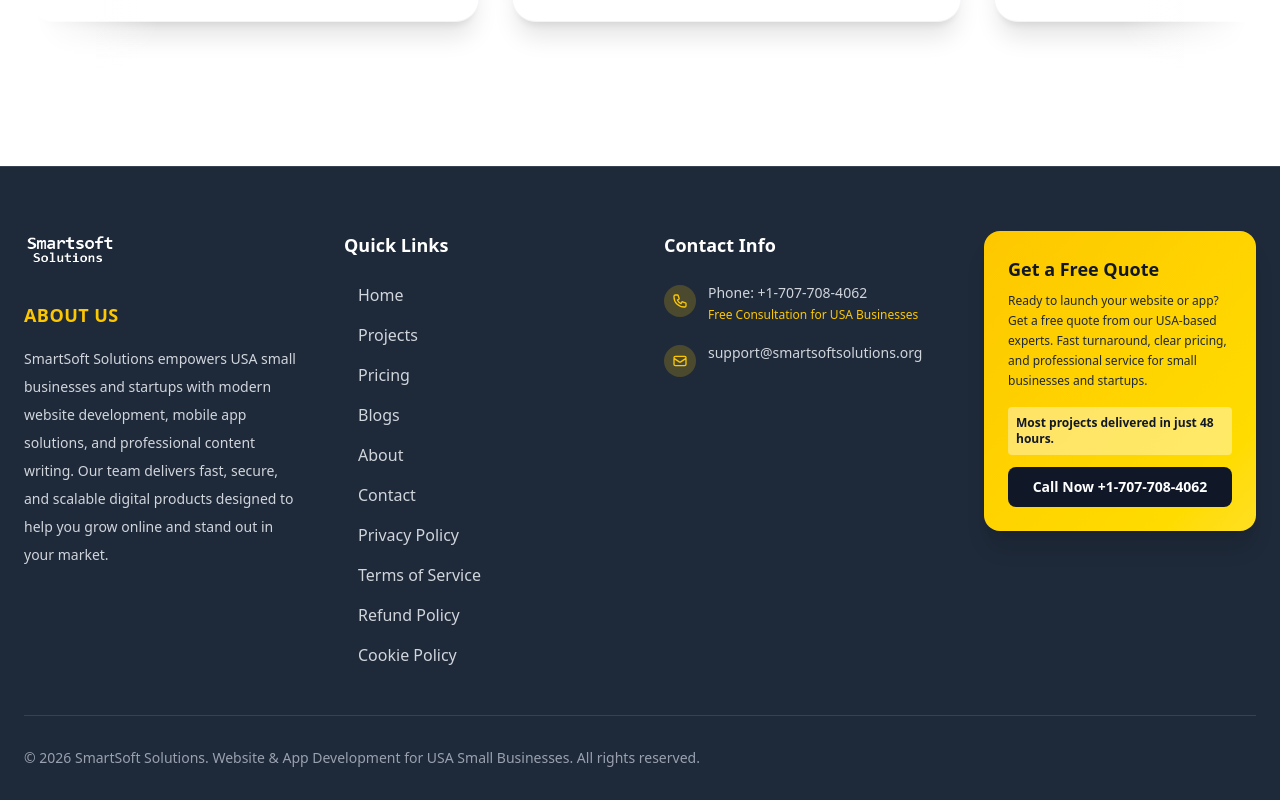
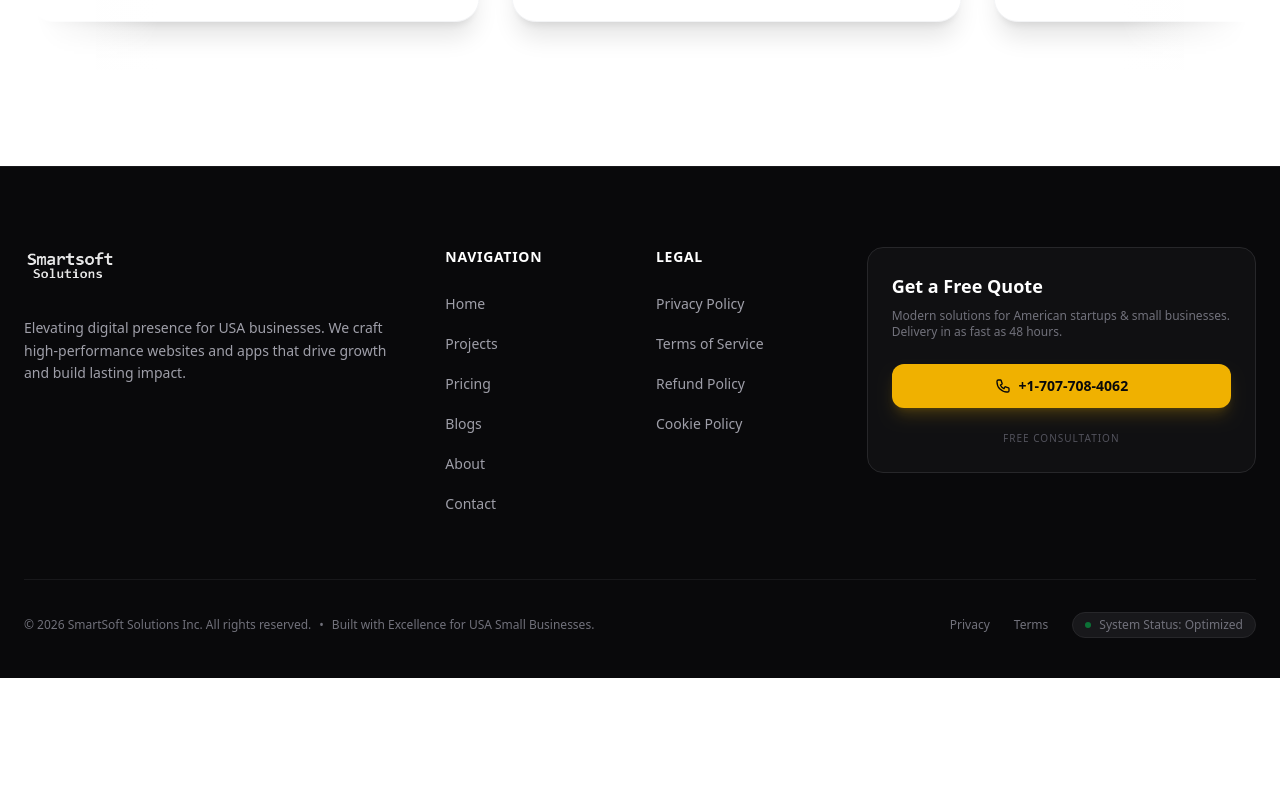
Before and after one commit to TarunGupta2602/smart-web, a Next.js app: page / in a window 1280 px wide. Shown: the part 7097-7897 px from the top of the page. After the commit the page ends 7775 px from the top, so only its background shows below. Built offline with nearby package versions, Linux system fonts and the light colour scheme.

Commit message:
UI improvments

```diff
--- a/app/components/footer.js
+++ b/app/components/footer.js
@@ -4,29 +4,35 @@ import Image from "next/image";
 export default function Footer() {
     const currentYear = new Date().getFullYear();
 
+
+
     return (
-        <footer className="bg-gray-800 text-white pt-16 pb-8 border-t border-gray-700">
+        <footer className="bg-zinc-950 text-zinc-400 pt-20 pb-10 border-t border-zinc-800/50">
             <div className="container mx-auto px-6">
-                <div className="grid grid-cols-1 sm:grid-cols-2 lg:grid-cols-4 gap-8 lg:gap-12 mb-12">
+                <div className="grid grid-cols-1 md:grid-cols-2 lg:grid-cols-12 gap-12 lg:gap-8 mb-16">
 
-                    {/* Column 1: About Us */}
-                    <div className="col-span-1 sm:col-span-2 lg:col-span-1">
-                        <Link href="/" className="inline-block mb-6 group">
+                    {/* Brand Column */}
+                    <div className="lg:col-span-4 space-y-8">
+                        <div>
+                            <Link href="/" className="inline-block group mb-6">
                                 <img
                                     src="/images/logo.png"
                                     alt="SmartSoft Solutions"
-                                className="h-10 w-auto object-contain brightness-0 invert"
+                                    className="h-10 w-auto object-contain brightness-0 invert opacity-90 group-hover:opacity-100 transition-opacity"
                                 />
                             </Link>
-                            <h3 className="text-lg font-bold text-yellow-400 mb-4 uppercase tracking-wide">About Us</h3>
-                            <p className="text-gray-300 text-sm leading-7 text-left">
-                                SmartSoft Solutions empowers USA small businesses and startups with modern website development, mobile app solutions, and professional content writing. Our team delivers fast, secure, and scalable digital products designed to help you grow online and stand out in your market.
+                            <p className="text-zinc-400 text-sm leading-relaxed max-w-sm">
+                                Elevating digital presence for USA businesses. We craft high-performance websites and apps that drive growth and build lasting impact.
                             </p>
                         </div>
+                        <div className="flex space-x-5">
 
-                    {/* Column 2: Quick Links */}
-                    <div className="col-span-1">
-                        <h3 className="text-lg font-bold text-white mb-6">Quick Links</h3>
+                        </div>
+                    </div>
+
+                    {/* Quick Links */}
+                    <div className="lg:col-span-2">
+                        <h3 className="text-white font-semibold mb-6 text-sm uppercase tracking-wider">Navigation</h3>
                         <ul className="space-y-4">
                             {[
                                 { name: 'Home', href: '/' },
@@ -35,6 +41,24 @@ export default function Footer() {
                                 { name: 'Blogs', href: '/blog' },
                                 { name: 'About', href: '/about' },
                                 { name: 'Contact', href: '/contact' },
+                            ].map((item) => (
+                                <li key={item.name}>
+                                    <Link
+                                        href={item.href}
+                                        className="text-sm hover:text-white transition-colors duration-200"
+                                    >
+                                        {item.name}
+                                    </Link>
+                                </li>
+                            ))}
+                        </ul>
+                    </div>
+
+                    {/* Legal Links */}
+                    <div className="lg:col-span-2">
+                        <h3 className="text-white font-semibold mb-6 text-sm uppercase tracking-wider">Legal</h3>
+                        <ul className="space-y-4">
+                            {[
                                 { name: 'Privacy Policy', href: '/privacy-policy' },
                                 { name: 'Terms of Service', href: '/terms-of-service' },
                                 { name: 'Refund Policy', href: '/refund-policy' },
@@ -43,9 +67,8 @@ export default function Footer() {
                                 <li key={item.name}>
                                     <Link
                                         href={item.href}
-                                        className="text-gray-300 hover:text-yellow-400 transition-colors flex items-center group"
+                                        className="text-sm hover:text-white transition-colors duration-200"
                                     >
-                                        <span className="w-1.5 h-1.5 rounded-full bg-yellow-400 mr-2 opacity-0 group-hover:opacity-100 transition-opacity"></span>
                                         {item.name}
                                     </Link>
                                 </li>
@@ -53,54 +76,48 @@ export default function Footer() {
                         </ul>
                     </div>
 
-                    {/* Column 3: Contact Info */}
-                    <div className="col-span-1">
-                        <h3 className="text-lg font-bold text-white mb-6">Contact Info</h3>
-                        <ul className="space-y-5">
+                    {/* Newsletter / CTA */}
+                    <div className="lg:col-span-4">
+                        <div className="relative group overflow-hidden bg-zinc-900/50 border border-zinc-800 rounded-2xl p-6 transition-all duration-300 hover:border-zinc-700">
+                            <div className="absolute top-0 right-0 -tranzinc-y-1/2 tranzinc-x-1/2 w-32 h-32 bg-yellow-500/10 rounded-full blur-3xl opacity-0 group-hover:opacity-100 transition-opacity"></div>
 
-                            <li className="flex items-start">
-                                <div className="w-8 h-8 rounded-full bg-yellow-400/20 flex items-center justify-center text-yellow-400 mt-0.5 mr-3 shrink-0">
-                                    <svg className="w-4 h-4" fill="none" stroke="currentColor" viewBox="0 0 24 24"><path strokeLinecap="round" strokeLinejoin="round" strokeWidth={2} d="M3 5a2 2 0 012-2h3.28a1 1 0 01.948.684l1.498 4.493a1 1 0 01-.502 1.21l-2.257 1.13a11.042 11.042 0 005.516 5.516l1.13-2.257a1 1 0 011.21-.502l4.493 1.498a1 1 0 01.684.949V19a2 2 0 01-2 2h-1C9.716 21 3 14.284 3 6V5z" /></svg>
+                            <h3 className="text-white font-bold text-lg mb-2 relative z-10">Get a Free Quote</h3>
+                            <p className="text-xs text-zinc-500 mb-6 relative z-10">
+                                Modern solutions for American startups & small businesses. Delivery in as fast as 48 hours.
+                            </p>
+
+                            <div className="space-y-4 relative z-10">
+                                <a
+                                    href="tel:17077084062"
+                                    className="flex items-center justify-center w-full py-3 px-4 bg-yellow-500 hover:bg-yellow-400 text-zinc-950 font-bold rounded-xl text-sm transition-all shadow-lg shadow-yellow-500/20"
+                                >
+                                    <svg className="w-4 h-4 mr-2" fill="none" stroke="currentColor" viewBox="0 0 24 24"><path strokeLinecap="round" strokeLinejoin="round" strokeWidth={2} d="M3 5a2 2 0 012-2h3.28a1 1 0 01.948.684l1.498 4.493a1 1 0 01-.502 1.21l-2.257 1.13a11.042 11.042 0 005.516 5.516l1.13-2.257a1 1 0 011.21-.502l4.493 1.498a1 1 0 01.684.949V19a2 2 0 01-2 2h-1C9.716 21 3 14.284 3 6V5z" /></svg>
+                                    +1-707-708-4062
+                                </a>
+                                <div className="text-center">
+                                    <span className="text-[10px] text-zinc-600 uppercase tracking-widest font-medium">Free Consultation</span>
                                 </div>
-                                <div>
-                                        <p className="text-gray-300 text-sm font-medium">Phone: +1-707-708-4062</p>
-                                        <p className="text-yellow-400 text-xs mt-1">Free Consultation for USA Businesses</p>
-                                </div>
-                            </li>
-                            <li className="flex items-start">
-                                <div className="w-8 h-8 rounded-full bg-yellow-400/20 flex items-center justify-center text-yellow-400 mt-0.5 mr-3 shrink-0">
-                                    <svg className="w-4 h-4" fill="none" stroke="currentColor" viewBox="0 0 24 24"><path strokeLinecap="round" strokeLinejoin="round" strokeWidth={2} d="M3 8l7.89 5.26a2 2 0 002.22 0L21 8M5 19h14a2 2 0 002-2V7a2 2 0 00-2-2H5a2 2 0 00-2 2v10a2 2 0 002 2z" /></svg>
-                                </div>
-                                <span className="text-gray-300 text-sm break-all">support@smartsoftsolutions.org</span>
-                            </li>
-                        </ul>
-                    </div>
-
-                    {/* Column 4: Get A Quote */}
-                    <div className="col-span-1 sm:col-span-2 lg:col-span-1">
-                        <div className="bg-gradient-to-br from-yellow-400 to-yellow-300 p-6 rounded-2xl shadow-xl text-gray-900 transform hover:-translate-y-1 transition-transform duration-300">
-                                <h4 className="text-lg font-bold mb-2">Get a Free Quote</h4>
-                                <p className="text-gray-800 text-xs leading-5 mb-4">
-                                    Ready to launch your website or app? Get a free quote from our USA-based experts. Fast turnaround, clear pricing, and professional service for small businesses and startups.
-                                </p>
-                            <div className="space-y-3">
-                                <p className="text-xs font-semibold text-gray-900 bg-white/40 p-2 rounded">
-                                        Most projects delivered in just 48 hours.
-                                </p>
-                                <a href="tel:17077084062" className="block w-full text-center py-2.5 bg-gray-900 text-white font-bold rounded-lg text-sm hover:bg-gray-800 transition-colors">
-                                        Call Now +1-707-708-4062
-                                </a>
                             </div>
                         </div>
                     </div>
 
                 </div>
 
-                <div className="border-t border-gray-700 pt-8 flex flex-col md:flex-row justify-between items-center gap-4">
-                        <p className="text-gray-400 text-sm text-center md:text-left">
-                            &copy; {currentYear} SmartSoft Solutions. Website & App Development for USA Small Businesses. All rights reserved.
+                <div className="border-t border-zinc-900 pt-8 flex flex-col md:flex-row justify-between items-center gap-6">
+                    <p className="text-zinc-500 text-xs text-center md:text-left">
+                        &copy; {currentYear} SmartSoft Solutions Inc. All rights reserved.
+                        <span className="hidden md:inline mx-2">•</span>
+                        <br className="md:hidden" />
+                        Built with Excellence for USA Small Businesses.
                     </p>
-
+                    <div className="flex items-center space-x-6 text-xs text-zinc-500">
+                        <Link href="/privacy-policy" className="hover:text-white transition-colors">Privacy</Link>
+                        <Link href="/terms-of-service" className="hover:text-white transition-colors">Terms</Link>
+                        <div className="flex items-center bg-zinc-900 px-3 py-1 rounded-full border border-zinc-800">
+                            <span className="w-1.5 h-1.5 rounded-full bg-green-500 mr-2 animate-pulse"></span>
+                            System Status: Optimized
+                        </div>
+                    </div>
                 </div>
             </div>
         </footer>
--- a/app/contact/ContactContent.js
+++ b/app/contact/ContactContent.js
@@ -56,7 +56,7 @@ export default function ContactContent({ contactMethods }) {
     return (
         <div className="min-h-screen bg-white text-slate-900 selection:bg-yellow-500 selection:text-black">
             {/* Modern Cinematic Hero Section */}
-            <section className="relative min-h-[70vh] flex items-center overflow-hidden bg-slate-950">
+            <section className="relative min-h-[70vh] flex items-center overflow-hidden bg-white">
                 {/* Dynamic Background Elements */}
                 <div className="absolute inset-0 z-0">
                     <Image
@@ -84,18 +84,11 @@ export default function ContactContent({ contactMethods }) {
                             <span className="text-transparent bg-clip-text bg-linear-to-r from-yellow-400 via-orange-500 to-yellow-500 italic font-serif lowercase pr-4">ideas</span>
                             into <span className="text-yellow-500">Reality</span>
                         </h1>
-                        <p className="text-xl md:text-2xl text-slate-400 leading-relaxed max-w-3xl mx-auto font-medium mb-12">
+                        <p className="text-xl md:text-2xl text-black leading-relaxed max-w-3xl mx-auto font-medium mb-12">
                             Step into the future of digital engineering. Whether you're a startup or an established enterprise, our USA-based experts are ready to accelerate your growth.
                         </p>
 
-                        <div className="flex flex-wrap justify-center gap-6">
-                            <a href="#form" className="px-10 py-5 bg-yellow-500 text-black font-black uppercase tracking-widest text-sm rounded-full hover:bg-white transition-all duration-500 shadow-[0_0_40px_rgba(234,179,8,0.3)] hover:scale-105">
-                                Start a Conversation
-                            </a>
-                            <a href="tel:17077084062" className="px-10 py-5 bg-white/5 text-white border border-white/10 backdrop-blur-xl font-black uppercase tracking-widest text-sm rounded-full hover:bg-white/10 transition-all duration-500 flex items-center gap-3">
-                                <span>📞</span> Quick Call
-                            </a>
-                        </div>
+
                     </div>
                 </div>
             </section>
@@ -221,23 +214,17 @@ export default function ContactContent({ contactMethods }) {
                             <div className="grid grid-cols-2 gap-6 relative z-10">
                                 <div className="space-y-6 pt-20">
                                     <div className="relative aspect-square rounded-[3rem] overflow-hidden border border-white/10 group">
-                                        <Image src="/images/about-img2.jpg" alt="Team Work" fill className="object-cover group-hover:scale-110 transition-transform duration-1000 grayscale group-hover:grayscale-0" />
+                                        <Image src="/neww.png" alt="Team Work" fill className="object-cover group-hover:scale-110 transition-transform duration-1000 grayscale group-hover:grayscale-0" />
                                         <div className="absolute inset-0 bg-slate-950/40 group-hover:bg-transparent transition-colors duration-700"></div>
                                     </div>
                                     <div className="relative aspect-[3/4] rounded-[3rem] overflow-hidden border border-white/10 group">
-                                        <Image src="/images/about-img3.jpg" alt="Studio" fill className="object-cover group-hover:scale-110 transition-transform duration-1000 grayscale group-hover:grayscale-0" />
+                                        <Image src="/contnetw-removebg-preview.png" alt="Studio" fill className="object-cover group-hover:scale-110 transition-transform duration-1000 grayscale group-hover:grayscale-0" />
                                         <div className="absolute inset-0 bg-slate-950/40 group-hover:bg-transparent transition-colors duration-700"></div>
                                     </div>
                                 </div>
                                 <div className="space-y-6">
-                                    <div className="relative aspect-[3/4] rounded-[3rem] overflow-hidden border border-white/10 group">
-                                        <Image src="/images/about-img4.jpg" alt="Brainstorming" fill className="object-cover group-hover:scale-110 transition-transform duration-1000 grayscale group-hover:grayscale-0" />
-                                        <div className="absolute inset-0 bg-slate-950/40 group-hover:bg-transparent transition-colors duration-700"></div>
-                                    </div>
-                                    <div className="relative aspect-square rounded-[3rem] overflow-hidden border border-white/10 group">
-                                        <Image src="/images/about-img5.jpg" alt="Office" fill className="object-cover group-hover:scale-110 transition-transform duration-1000 grayscale group-hover:grayscale-0" />
-                                        <div className="absolute inset-0 bg-slate-950/40 group-hover:bg-transparent transition-colors duration-700"></div>
-                                    </div>
+
+
                                 </div>
                             </div>
 
@@ -256,7 +243,7 @@ export default function ContactContent({ contactMethods }) {
                             <div className="inline-flex items-center gap-3 px-4 py-1.5 rounded-full bg-white/5 border border-white/10 mb-10">
                                 <span className="text-[10px] uppercase tracking-[0.2em] font-black text-white/60">The SmartSoft Edge</span>
                             </div>
-                            <h2 className="text-5xl md:text-8xl font-black mb-12 leading-[0.85] tracking-tighter uppercase">
+                            <h2 className="text-5xl md:text-7xl font-black mb-12 leading-[0.85] tracking-tighter uppercase">
                                 Engineering <br />
                                 <span className="text-yellow-500 italic font-serif lowercase pr-4">excellence</span>
                                 Beyond <span className="text-yellow-500">Limits</span>
@@ -308,13 +295,7 @@ export default function ContactContent({ contactMethods }) {
                                 </div>
                                 <span className="text-2xl group-hover/cta:rotate-12 transition-transform">📞</span>
                             </a>
-                            <a href="https://wa.me/17077084062" className="flex items-center justify-between gap-10 px-10 py-8 bg-white border border-slate-200 text-slate-900 rounded-[2rem] hover:border-yellow-500 transition-all duration-500 group/cta shadow-sm">
-                                <div className="text-left">
-                                    <span className="block text-[8px] uppercase tracking-widest font-black opacity-60 mb-1">Direct Chat</span>
-                                    <span className="block font-black tracking-tight text-lg">WhatsApp Experts</span>
-                                </div>
-                                <span className="text-2xl group-hover/cta:rotate-12 transition-transform">💬</span>
-                            </a>
+
                         </div>
 
                         <a href="mailto:support@smartsoftsolutions.org" className="inline-block mt-12 text-xs font-black uppercase tracking-[0.4em] text-slate-400 hover:text-yellow-600 transition-colors">
--- a/app/contact/page.js
+++ b/app/contact/page.js
@@ -61,19 +61,7 @@ export default function ContactPage() {
             link: "mailto:support@smartsoftsolutions.org",
             label: "Send Email"
         },
-        {
-            title: "Global WhatsApp",
-            description: "+1-707-708-4062",
-            subtext: "Chat with our development leads",
-            icon: (
-                <svg className="w-8 h-8" fill="none" stroke="currentColor" viewBox="0 0 24 24">
-                    <path strokeLinecap="round" strokeLinejoin="round" strokeWidth={1} d="M12 21a9 9 0 10-9-9 8.9 8.9 0 001.5 5L3 21l4-1.5a8.9 8.9 0 005 1.5z" />
-                    <path strokeLinecap="round" strokeLinejoin="round" strokeWidth={1} d="M9 10a.5.5 0 001 0V9a.5.5 0 00-1 0v1zm5 0a.5.5 0 001 0V9a.5.5 0 00-1 0v1zM9 14h6s-1 2-3 2-3-2-3-2z" />
-                </svg>
-            ),
-            link: "https://wa.me/17077084062",
-            label: "Open WhatsApp"
-        }
+
     ];
 
     const contactSchema = organization({
```
Lines whose indentation alone changed are shown as unchanged.
